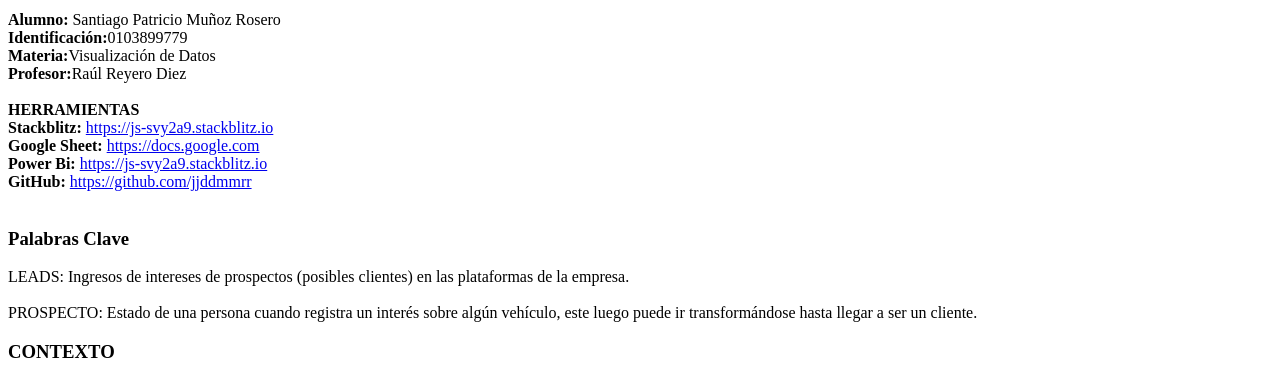
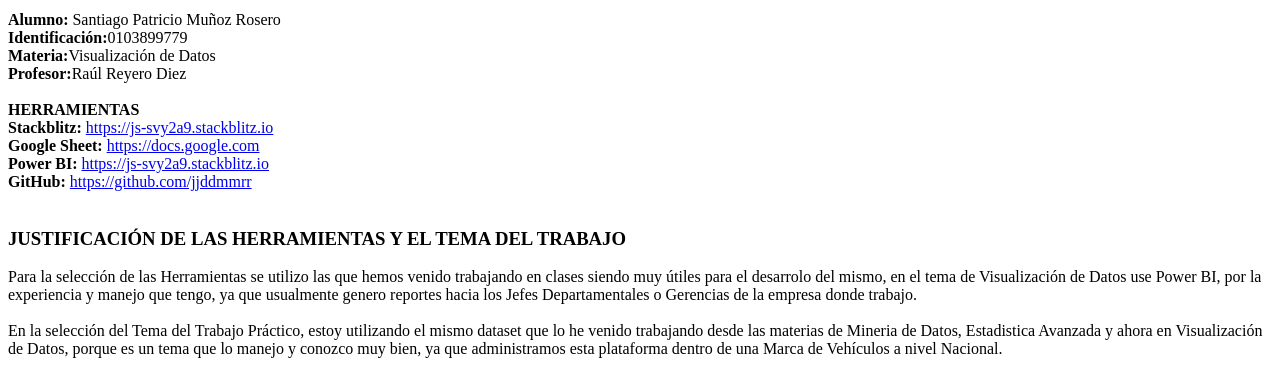
Before and after one commit to jjddmmrr/TP-LEADS, a website: page index.html in a window 1280 px wide. Shown: the part 398-772 px from the top of the page. Drawn offline with Linux system fonts and the light colour scheme.

Commit message:
1 file modified

```diff
--- a/index.html
+++ b/index.html
@@ -12,9 +12,16 @@
 href="https://js-svy2a9.stackblitz.io">https://js-svy2a9.stackblitz.io</a><br>
 <b>Google Sheet:</b> <a
 href="https://docs.google.com/spreadsheets/d/e/2PACX-1vRjGOIBaGYmbMM9VeUcFGbUF8kVQWubjYQqQjPEAhY2-1w0EL2_0WVbrSeK6RIMYw/pub?output=xlsx">https://docs.google.com</a><br>
-<b>Power Bi:</b> <a
+<b>Power BI:</b> <a
 href="https://js-svy2a9.stackblitz.io">https://js-svy2a9.stackblitz.io</a><br>
 <b>GitHub:</b> <a href="https://github.com/jjddmmrr">https://github.com/jjddmmrr</a><br><br>
+
+<p align="justify">
+<h3>JUSTIFICACIÓN DE LAS HERRAMIENTAS Y EL TEMA DEL TRABAJO</h3>
+Para la selección de las Herramientas se utilizo las que hemos venido trabajando en clases siendo muy útiles para el desarrolo del mismo, en el tema de Visualización de Datos use Power BI, por la experiencia y manejo que tengo, ya que usualmente genero reportes hacia los Jefes Departamentales o Gerencias de la empresa donde trabajo.
+<br><br>
+En la selección del Tema del Trabajo Práctico, estoy utilizando el mismo dataset que lo he venido trabajando desde las materias de Mineria de Datos, Estadistica Avanzada y ahora en Visualización de Datos, porque es un tema que lo manejo y conozco muy bien, ya que administramos esta plataforma dentro de una Marca de Vehículos a nivel Nacional.
+</p>
 
 <p align="justify">
 <h3>Palabras Clave</h3>
```
